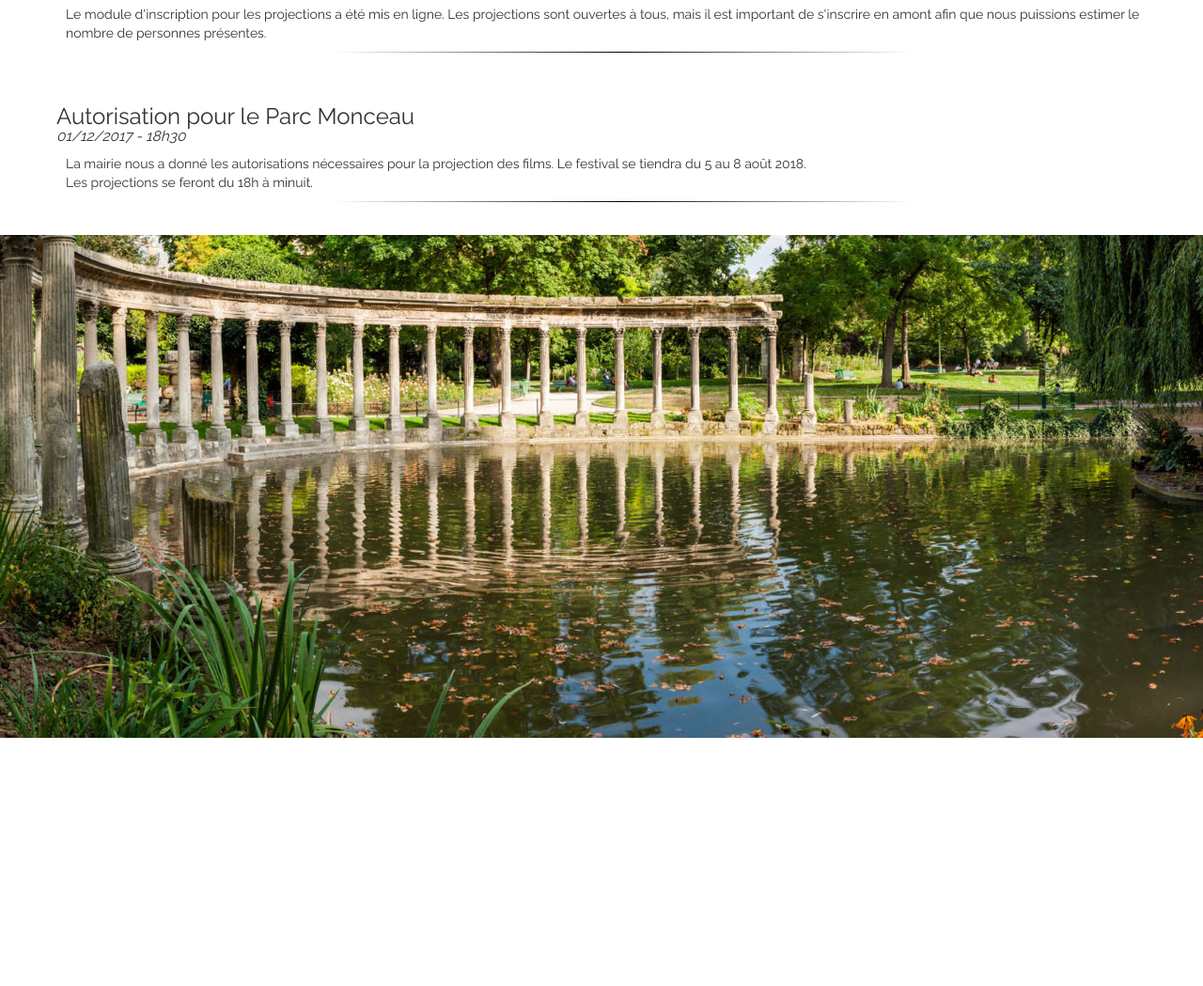
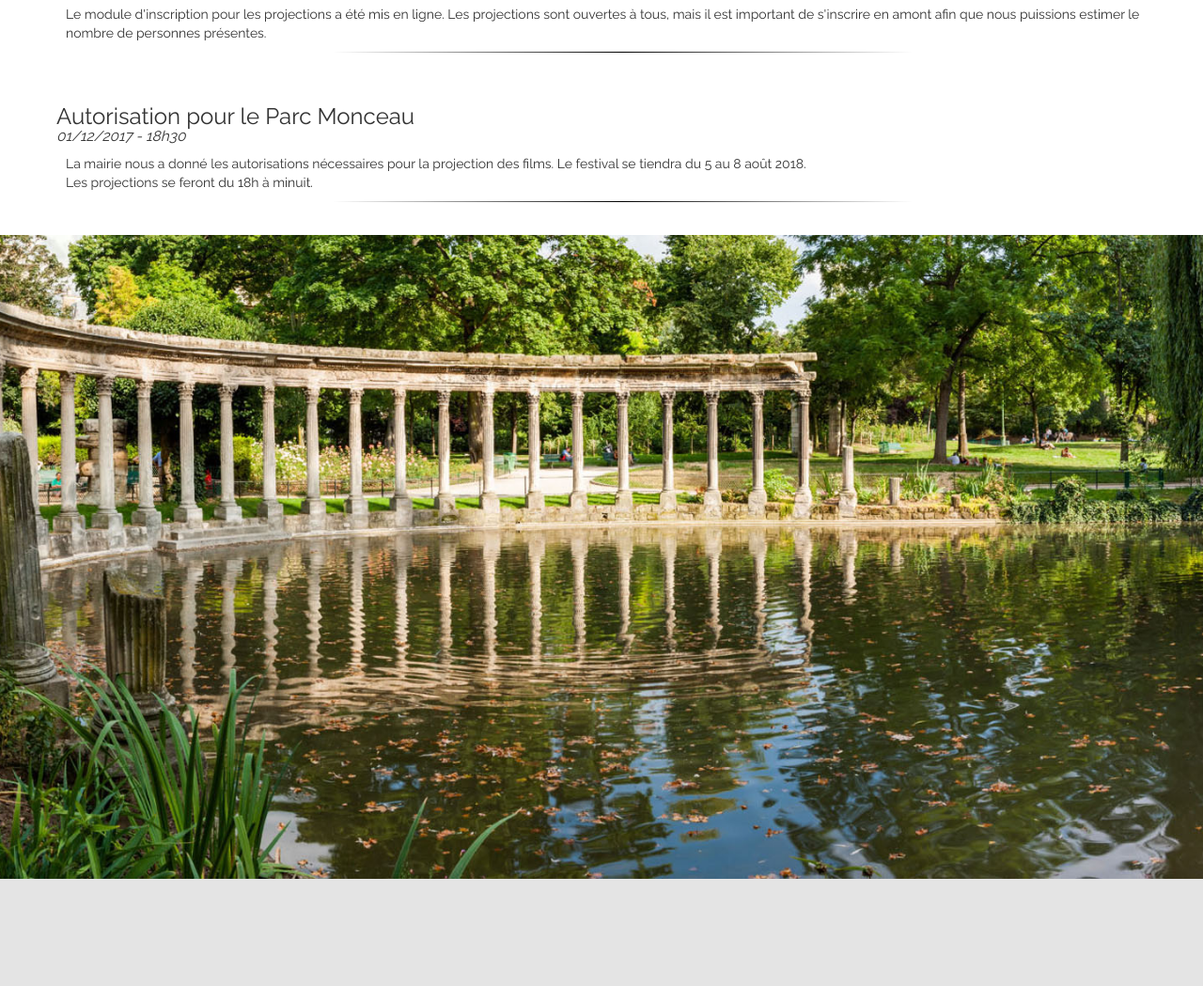
Before and after one commit to Giildo/p3, a PHP site: page / in a window 1280 px wide. Shown: the part 1620-2669 px from the top of the page at 94% size. Run offline with PHP 8.4, Linux system fonts and the light colour scheme; some libraries are stand-ins or nearby versions.

Commit message:
fixes #2, Modification couleur fond image de parc pour ne pas voir la marge en dessous + augmentation de la hauteur pour que l'image prenne plus de place

```diff
--- a/style.css
+++ b/style.css
@@ -149,9 +149,10 @@ section h2:after {
    /* Image monceau */
 
 #image_monceau {
-   height: 800px;
+   height: 950px;
    background: url(images/fond_monceau.jpg) top left no-repeat fixed;
    background-size: cover;
+   background-color: #e4e4e4;
 }
 
 @media screen and (max-width: 991px) {
```
